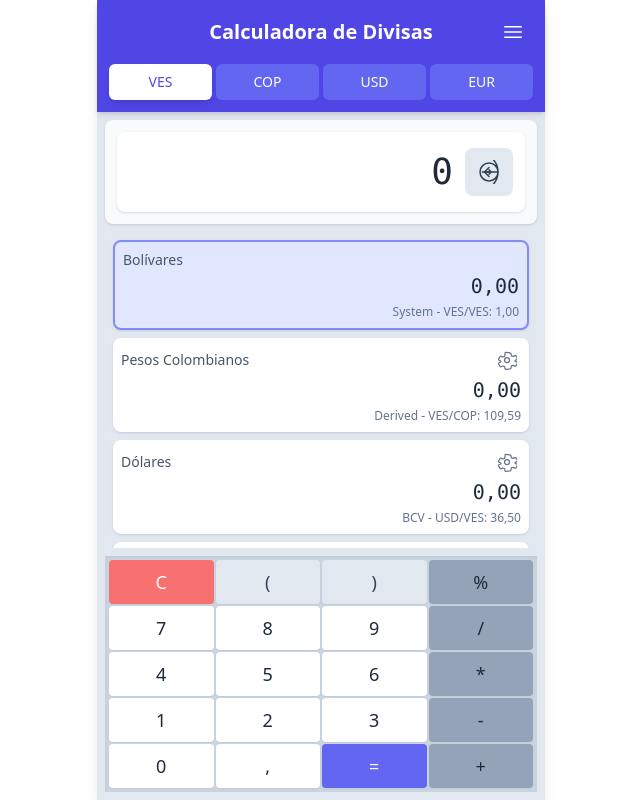
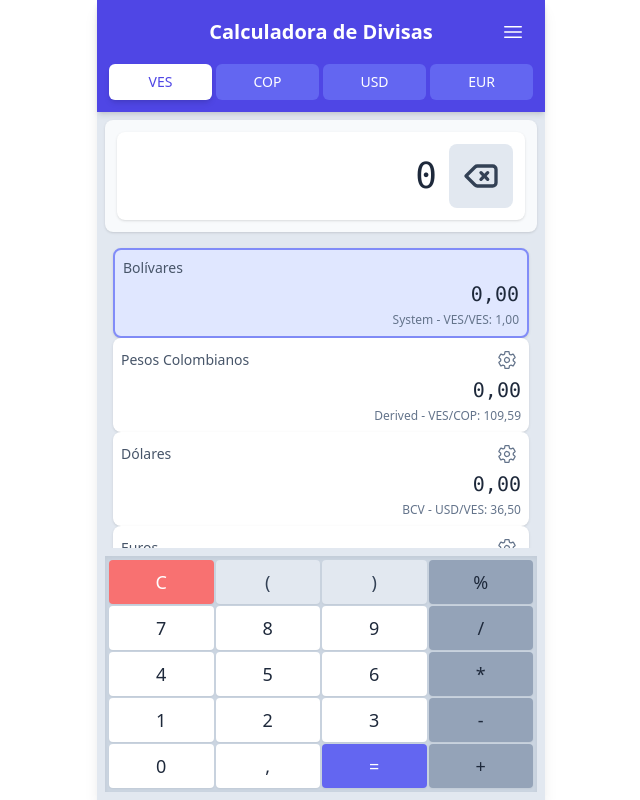
Before and after one commit to xenky/currency-calculator-pro-web, a React (Vite) app: page / in a window 1280 px wide. Shown: the whole page, without its empty margins (319-959 px from the left). Built offline with nearby package versions, Linux system fonts and the light colour scheme; no server answers.

Commit message:
second deployment

```diff
--- a/App.tsx
+++ b/App.tsx
@@ -284,12 +284,12 @@
   else if (activeView === 'about') headerTitle = "Acerca de la Aplicación";
 
   const renderCalculatorView = () => (
-    <>
-      <div className="p-3 bg-slate-50 dark:bg-slate-700 rounded-lg m-2 shadow">
+    <div className="flex flex-col flex-grow overflow-hidden">
+      <div className="p-3 bg-slate-50 dark:bg-slate-700 rounded-lg m-2 shadow flex-shrink-0">
         <InputDisplay value={input} onBackspace={() => handleKeypadPress('⌫')} />
       </div>
 
-      <div className="flex-grow overflow-y-auto p-2 mx-2 mb-2 space-y-2 custom-scrollbar">
+      <div className="flex flex-col justify-between flex-grow overflow-y-auto p-2 mx-2 mb-2 custom-scrollbar">
         {CURRENCIES.map(currency => {
           let displayValue: number | null = null;
           let rateDisplayInfo: ConversionRateInfo | null = null;
@@ -325,7 +325,7 @@
         })}
       </div>
 
-      <div className="mx-2 mb-2">
+      <div className="mx-2 mb-2 flex-shrink-0">
         <Keypad onKeyPress={handleKeypadPress} />
       </div>
 
@@ -345,7 +345,7 @@
           onAppSettingsChange={setAppSettings}
         />
       )}
-    </>
+    </div>
   );
 
   return (
--- a/components/InputDisplay.tsx
+++ b/components/InputDisplay.tsx
@@ -33,7 +33,7 @@
         className="ml-3 p-3 bg-slate-200 dark:bg-slate-500 rounded-lg hover:bg-slate-300 dark:hover:bg-slate-400 transition-colors"
         aria-label="Retroceso"
       >
-        <BackspaceIcon className="w-6 h-6 text-slate-700 dark:text-white" />
+        <BackspaceIcon className="w-10 h-10 text-slate-700 dark:text-white" />
       </button>
     </div>
   );
--- a/components/NumericInputKeypad.tsx
+++ b/components/NumericInputKeypad.tsx
@@ -31,7 +31,7 @@
             className={buttonClass}
             aria-label={key === '⌫' ? 'Retroceso' : key}
           >
-            {key === '⌫' ? <BackspaceIcon className="w-5 h-5 mx-auto" /> : key}
+            {key === '⌫' ? <BackspaceIcon className="w-8 h-8 mx-auto" /> : key}
           </button>
         );
       })}
--- a/components/SettingsModal.tsx
+++ b/components/SettingsModal.tsx
@@ -1,7 +1,7 @@
 
 import React, { useState, useEffect } from 'react';
 import { Currency, AllExchangeRates, AppSettings, RateEntry } from '../types';
-import { RateMatrix, createOrderedPairKey } from '../services/exchangeRateService';
+import { RateMatrix, createOrderedPairKey, getFullRateMatrix } from '../services/exchangeRateService';
 import { CURRENCY_LABELS, CURRENCY_VALUE_RANK } from '../constants';
 import { formatNumberForDisplay, parseDisplayNumber } from '../services/calculatorService';
 import { NumericInputKeypad } from './NumericInputKeypad';
@@ -135,7 +135,9 @@
   if (!isOpen) return null;
 
   let automaticRateDisplayString = 'Tasa Automática no disponible';
-  const derivedRateFromMatrix = rateMatrix[displayBase]?.[displayQuote];
+  // Create a matrix based purely on official rates to show the correct automatic rate.
+  const officialRateMatrix = getFullRateMatrix(officialRatesData);
+  const derivedRateFromMatrix = officialRateMatrix[displayBase]?.[displayQuote];
 
   if (officialRateEntryForPair) {
     let officialValueForDisplay: number;
--- a/components/icons/BackspaceIcon.tsx
+++ b/components/icons/BackspaceIcon.tsx
@@ -2,9 +2,7 @@
 import React from 'react';
 
 export const BackspaceIcon: React.FC<React.SVGProps<SVGSVGElement>> = (props) => (
-  <svg xmlns="http://www.w3.org/2000/svg" fill="none" viewBox="0 0 24 24" strokeWidth={1.5} stroke="currentColor" {...props}>
-    <path strokeLinecap="round" strokeLinejoin="round" d="M12 9.75L14.25 12m0 0L12 14.25m2.25-2.25H5.25m15.75 0a18.75 18.75 0 11-37.5 0 18.75 18.75 0 0137.5 0zM21 12a9 9 0 11-18 0 9 9 0 0118 0z" />
-    <path strokeLinecap="round" strokeLinejoin="round" d="M15.75 9.75L13.5 12l2.25 2.25M9.75 9.75L7.5 12l2.25 2.25" clipRule="evenodd" fillRule="evenodd" opacity="0" /> {/* Hidden part of original icon, simplified */}
-    <path strokeLinecap="round" strokeLinejoin="round" d="M21 12H7.5M12 16.5l-4.5-4.5 4.5-4.5" /> {/* Simplified backspace arrow */}
- </svg>
+  <svg fill="currentColor" viewBox="0 0 24 24" xmlns="http://www.w3.org/2000/svg" {...props}>
+    <path d="M19,5H9.83a3,3,0,0,0-2.12.88L2.29,11.29a1,1,0,0,0,0,1.42l5.42,5.41A3,3,0,0,0,9.83,19H19a3,3,0,0,0,3-3V8A3,3,0,0,0,19,5Zm1,11a1,1,0,0,1-1,1H9.83a1.05,1.05,0,0,1-.71-.29L4.41,12,9.12,7.29A1.05,1.05,0,0,1,9.83,7H19a1,1,0,0,1,1,1ZM16.71,9.29a1,1,0,0,0-1.42,0L14,10.59l-1.29-1.3a1,1,0,0,0-1.42,1.42L12.59,12l-1.3,1.29a1,1,0,0,0,0,1.42,1,1,0,0,0,1.42,0L14,13.41l1.29,1.3a1,1,0,0,0,1.42,0,1,1,0,0,0,0-1.42L15.41,12l1.3-1.29A1,1,0,0,0,16.71,9.29Z"/>
+  </svg>
 );
--- a/components/icons/SettingsIcon.tsx
+++ b/components/icons/SettingsIcon.tsx
@@ -2,8 +2,14 @@
 import React from 'react';
 
 export const SettingsIcon: React.FC<React.SVGProps<SVGSVGElement>> = (props) => (
-  <svg xmlns="http://www.w3.org/2000/svg" fill="none" viewBox="0 0 24 24" strokeWidth={1.5} stroke="currentColor" {...props}>
-    <path strokeLinecap="round" strokeLinejoin="round" d="M9.594 3.94c.09-.542.56-1.007 1.11-.962l5.006.518c.55.057 1.008.524 1.111.962l.388 2.518c.804.103 1.57.348 2.278.718l2.138-.898c.503-.223 1.071.078 1.258.584l1.664 2.882c.186.505-.078 1.072-.584 1.258l-2.138.898c-.03.42-.03.843 0 1.263l2.138.898c.506.186.77.753.584 1.258l-1.664 2.882c-.187.506-.755.807-1.258.584l-2.138-.898a12.003 12.003 0 01-2.278.718l-.388 2.518c-.102.438-.56.816-1.11.962l-5.006.518c-.55.144-1.02-.186-1.11-.724l-.388-2.518a12.003 12.003 0 01-2.278-.718l-2.138.898c-.505.224-1.072-.078-1.258-.584l-1.664-2.882c-.186-.505.078-1.072.584-1.258l2.138-.898c.03-.42.03-.843 0-1.263l-2.138-.898c-.506-.186-.77-.753-.584-1.258l1.664-2.882c.187-.506.755-.807 1.258-.584l2.138.898a12.003 12.003 0 012.278-.718l.388-2.518z" />
-    <path strokeLinecap="round" strokeLinejoin="round" d="M15 12a3 3 0 11-6 0 3 3 0 016 0z" />
+  <svg viewBox="0 0 512 512" xmlns="http://www.w3.org/2000/svg" {...props}>
+    <path
+      d="M262.29,192.31a64,64,0,1,0,57.4,57.4A64.13,64.13,0,0,0,262.29,192.31ZM416.39,256a154.34,154.34,0,0,1-1.53,20.79l45.21,35.46A10.81,10.81,0,0,1,462.52,326l-42.77,74a10.81,10.81,0,0,1-13.14,4.59l-44.9-18.08a16.11,16.11,0,0,0-15.17,1.75A164.48,164.48,0,0,1,325,400.8a15.94,15.94,0,0,0-8.82,12.14l-6.73,47.89A11.08,11.08,0,0,1,298.77,470H213.23a11.11,11.11,0,0,1-10.69-8.87l-6.72-47.82a16.07,16.07,0,0,0-9-12.22,155.3,155.3,0,0,1-21.46-12.57,16,16,0,0,0-15.11-1.71l-44.89,18.07a10.81,10.81,0,0,1-13.14-4.58l-42.77-74a10.8,10.8,0,0,1,2.45-13.75l38.21-30a16.05,16.05,0,0,0,6-14.08c-.36-4.17-.58-8.33-.58-12.5s.21-8.27.58-12.35a16,16,0,0,0-6.07-13.94l-38.19-30A10.81,10.81,0,0,1,49.48,186l42.77-74a10.81,10.81,0,0,1,13.14-4.59l44.9,18.08a16.11,16.11,0,0,0,15.17-1.75A164.48,164.48,0,0,1,187,111.2a15.94,15.94,0,0,0,8.82-12.14l6.73-47.89A11.08,11.08,0,0,1,213.23,42h85.54a11.11,11.11,0,0,1,10.69,8.87l6.72,47.82a16.07,16.07,0,0,0,9,12.22,155.3,155.3,0,0,1,21.46,12.57,16,16,0,0,0,15.11,1.71l44.89-18.07a10.81,10.81,0,0,1,13.14,4.58l42.77,74a10.8,10.8,0,0,1-2.45,13.75l-38.21,30a16.05,16.05,0,0,0-6.05,14.08C416.17,247.67,416.39,251.83,416.39,256Z"
+      fill="none"
+      stroke="currentColor"
+      strokeLinecap="round"
+      strokeLinejoin="round"
+      strokeWidth="32"
+    />
   </svg>
 );
```
Also changed, not shown: assets/backspace.svg (deleted), assets/settings.svg (deleted).
